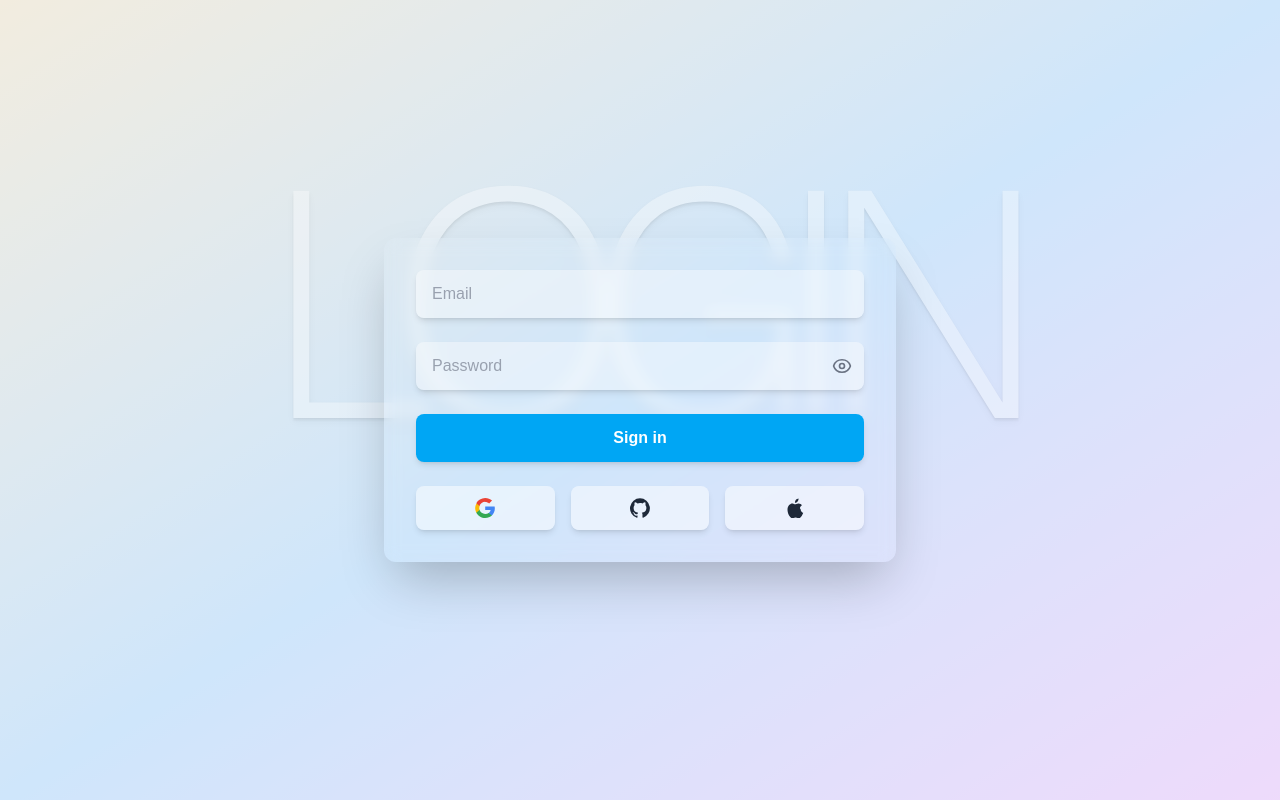
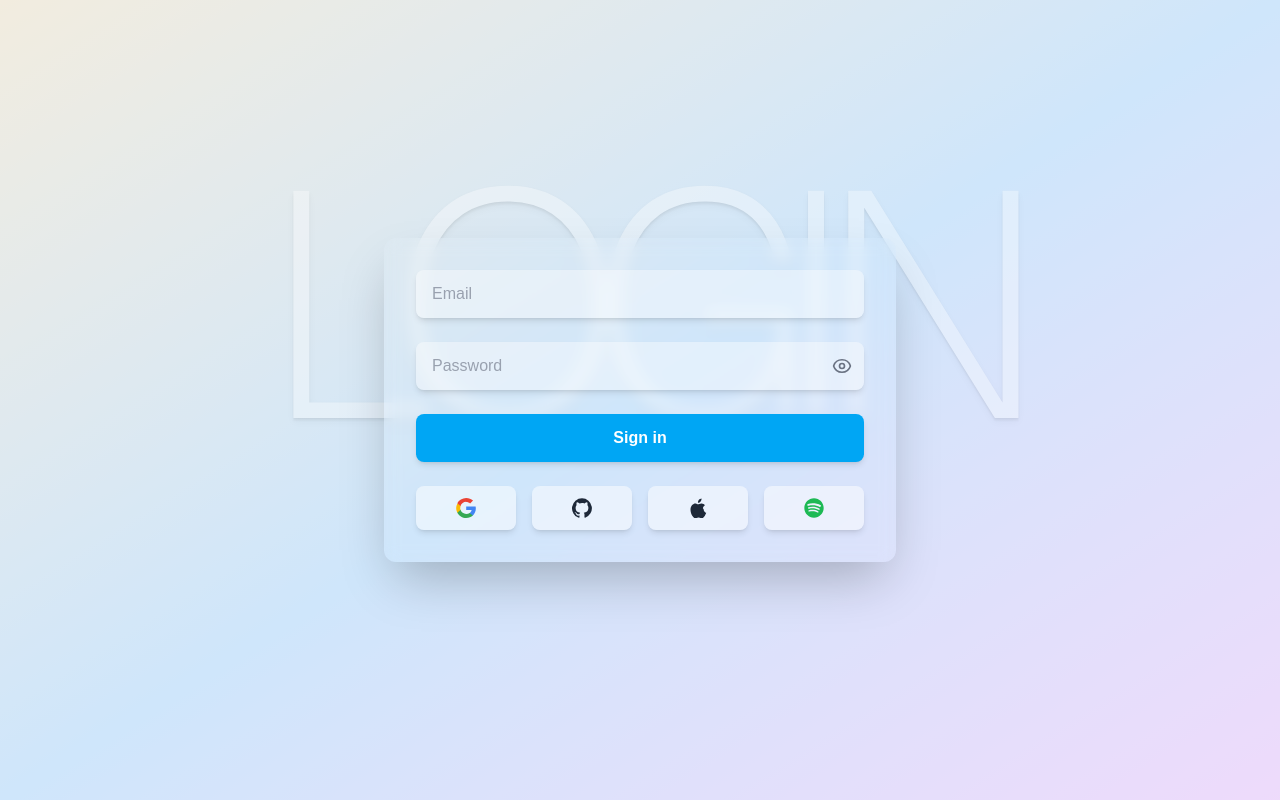
Before and after one commit to mohitvirli/login-page, a Next.js app: page /login in a window 1280 px wide. Built offline with nearby package versions, Linux system fonts and the light colour scheme; no server answers; a web font is replaced by a local one.

Commit message:
Added Spotify OAuth

```diff
--- a/app/api/auth/[...nextauth]/route.ts
+++ b/app/api/auth/[...nextauth]/route.ts
@@ -1,7 +1,8 @@
 import NextAuth from "next-auth";
 import CredentialsProvider from "next-auth/providers/credentials";
+import GithubProvider from "next-auth/providers/github";
 import GoogleProvider from "next-auth/providers/google";
-import GithubProvider from "next-auth/providers/github";
+import Spotify from "next-auth/providers/spotify";
 
 const handler = NextAuth({
   secret: process.env.AUTH_SECRET,
@@ -49,6 +50,10 @@
       clientId: process.env.GITHUB_CLIENT_ID!,
       clientSecret: process.env.GITHUB_CLIENT_SECRET!,
     }),
+    Spotify({
+      clientId: process.env.SPOTIFY_CLIENT_ID!,
+      clientSecret: process.env.SPOTIFY_CLIENT_SECRET!,
+    })
   ],
   pages: {
     signIn: "/login",
--- a/app/login/page.tsx
+++ b/app/login/page.tsx
@@ -10,7 +10,6 @@
   const [showPassword, setShowPassword] = useState(false);
   const [loading, setLoading] = useState(false);
   const [error, setError] = useState("");
-  const [success, setSuccess] = useState(false);
   const { data: session, status } = useSession();
 
   if (status === "loading") {
@@ -30,7 +29,6 @@
   const handleSubmit = async (e: React.FormEvent) => {
     e.preventDefault();
     setError("");
-    setSuccess(false);
 
     if (!email.trim()) {
       setError("Please enter your email.");
@@ -146,7 +144,7 @@
               aria-label="Sign in with Google"
               title="Sign in with Google"
               className="bg-white/50 hover:bg-white/80 focus-visible:ring-2 focus-visible:ring-sky-500 outline-none transition-all rounded-lg shadow-md focus:shadow-xl text-gray-800 w-full p-3 font-semibold cursor-pointer flex items-center justify-center gap-2"
-              onClick={() => signIn("google")}
+              onClick={() => signIn("google", { redirect: false})}
             >
               <svg
                 className="w-5 h-5"
@@ -188,7 +186,7 @@
               aria-label="Sign in with Apple"
               title="Sign in with Apple"
               className="bg-white/50 hover:bg-white/80 focus-visible:ring-2 focus-visible:ring-sky-500 outline-none transition-all rounded-lg shadow-md focus:shadow-xl text-gray-800 w-full p-3 font-semibold cursor-pointer flex items-center justify-center gap-2"
-              onClick={() => alert("Apple sign-in not implemented.")}
+              onClick={() => alert("Apple sign-in requires Apple Developer Account that costs $99 dollars a year 😅.")}
             >
               <svg
                 className="w-5 h-5"
@@ -201,6 +199,26 @@
                 <path d="M318.7 268.7c-.2-36.7 16-64.4 50.4-84.8-19-27.6-47.8-42.8-85.4-45.8-35.9-2.9-75.3 21.1-89.3 21.1-14.4 0-47.4-20.1-73.5-20.1C71.4 139 0 193.4 0 301.7c0 54.8 20.2 113.6 45.1 151.3 21.2 31.9 46.3 67.6 79.6 66.3 31.8-1.2 43.9-20.8 82.3-20.8 38.3 0 49.1 20.8 83.4 20.1 34.5-.7 56.2-32.5 77.3-64.7 24.2-36.5 34.2-71.7 34.5-73.5-0.8-0.3-66.1-25.4-66.5-101.7zm-60.4-182.2c27.2-32.8 24.7-62.4 24-73.5-23.5 1.4-50.6 15.8-66.5 34.6-17.6 20.5-27.9 45.9-25.7 73.5 26.2 2 51-11.2 68.2-34.6z"/>
               </svg>
             </button>
+
+            {/* Spotify */}
+            <button
+              type="button"
+              aria-label="Sign in with Spotify"
+              title="Sign in with Spotify"
+              className="bg-white/50 hover:bg-white/80 focus-visible:ring-2 focus-visible:ring-sky-500 outline-none transition-all rounded-lg shadow-md focus:shadow-xl text-gray-800 w-full p-3 font-semibold cursor-pointer flex items-center justify-center gap-2"
+              onClick={() => signIn("spotify")}
+            >
+              <svg
+                className="w-5 h-5"
+                viewBox="0 0 496 512"
+                fill="#1DB954"
+                xmlns="http://www.w3.org/2000/svg"
+                role="img"
+                aria-hidden="true"
+              >
+                <path d="M248 8C111.1 8 0 119.1 0 256s111.1 248 248 248 248-111.1 248-248S384.9 8 248 8zm100.7 364.9c-4.2 0-6.8-1.3-10.7-3.6-62.4-37.6-135-39.2-206.7-24.5-3.9 1-9 2.6-11.9 2.6-9.7 0-15.8-7.7-15.8-15.8 0-10.3 6.1-15.2 13.6-16.8 81.9-18.1 165.6-16.5 237 26.2 6.1 3.9 9.7 7.4 9.7 16.5s-7.1 15.4-15.2 15.4zm26.9-65.6c-5.2 0-8.7-2.3-12.3-4.2-62.5-37-155.7-51.9-238.6-29.4-4.8 1.3-7.4 2.6-11.9 2.6-10.7 0-19.4-8.7-19.4-19.4s5.2-17.8 15.5-20.7c27.8-7.8 56.2-13.6 97.8-13.6 64.9 0 127.6 16.1 177 45.5 8.1 4.8 11.3 11 11.3 19.7-.1 10.8-8.5 19.5-19.4 19.5zm31-76.2c-5.2 0-8.4-1.3-12.9-3.9-71.2-42.5-198.5-52.7-280.9-29.7-3.6 1-8.1 2.6-12.9 2.6-13.2 0-23.3-10.3-23.3-23.6 0-13.6 8.4-21.3 17.4-23.9 35.2-10.3 74.6-15.2 117.5-15.2 73 0 149.5 15.2 205.4 47.8 7.8 4.5 12.9 10.7 12.9 22.6 0 13.6-11 23.3-23.2 23.3z"/>
+              </svg>
+            </button>
           </div>
 
 
@@ -210,11 +228,6 @@
           </p>
           )}
 
-          {success && (
-            <p className="mt-4 text-sm text-green-700" role="status">
-              Successfully signed in (mock).
-            </p>
-          )}
         </div>
       </form>
     </div>
--- a/next.config.ts
+++ b/next.config.ts
@@ -4,7 +4,8 @@
   images: {
     domains: [
       'lh3.googleusercontent.com',
-      'avatars.githubusercontent.com'
+      'avatars.githubusercontent.com',
+      'i.scdn.co'
     ],
   }
 };
```
